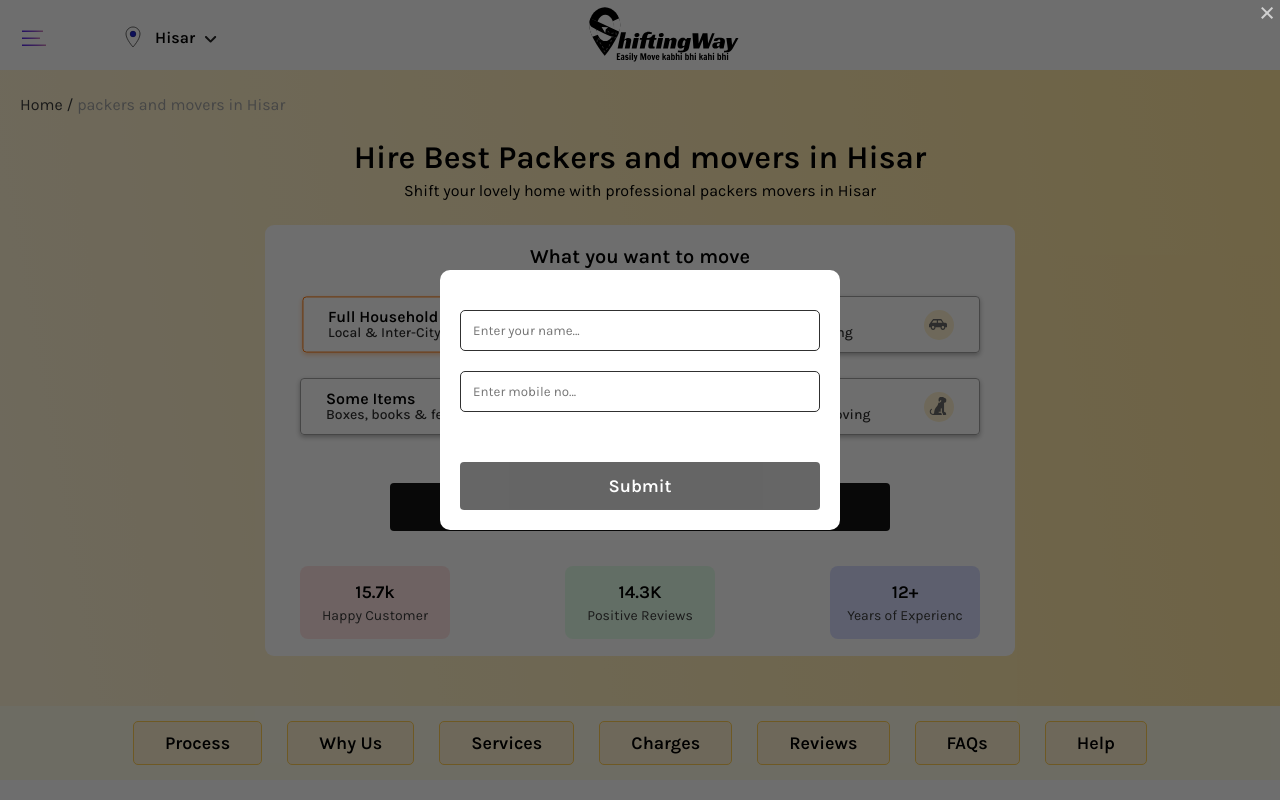
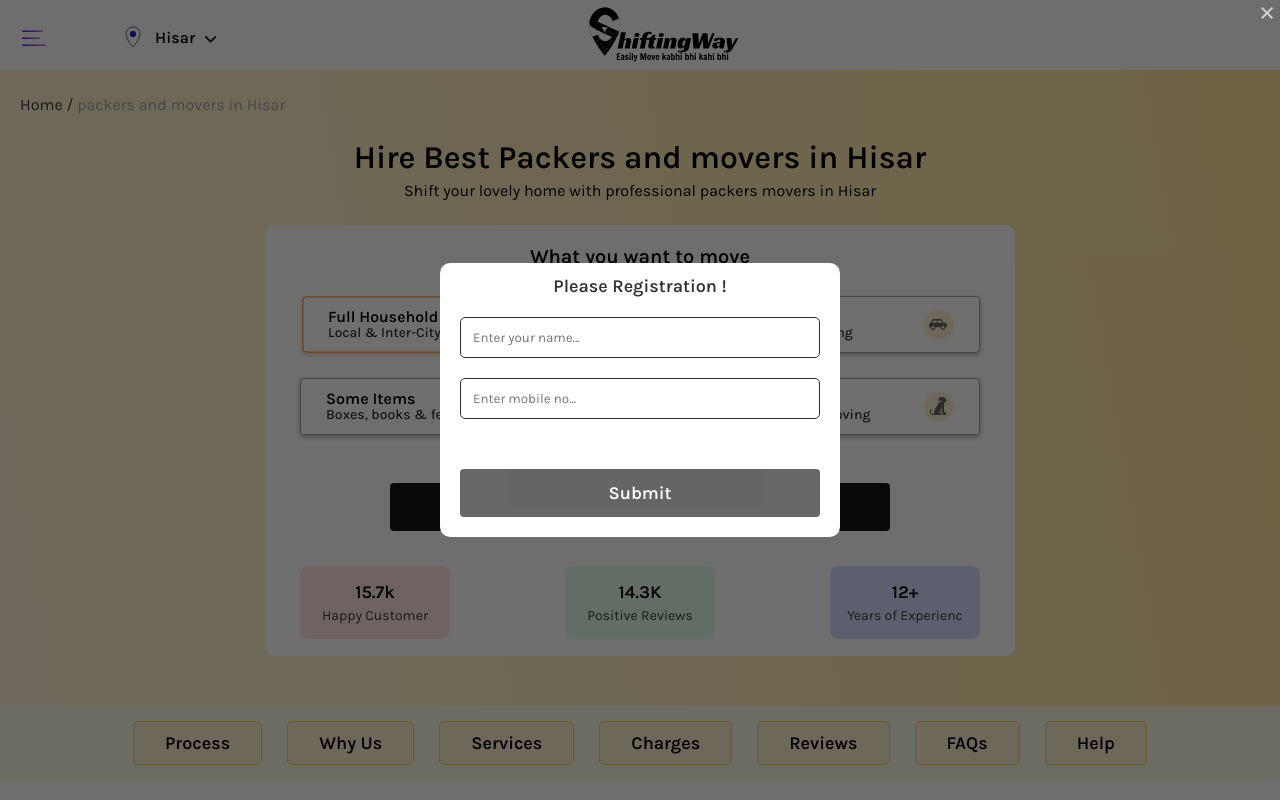
Before and after one commit to DevendersinghRajput/sfting-wy, a PHP site: page /packers-and-movers-in-hisar in a window 1280 px wide. Run offline with PHP 8.4, Linux system fonts and the light colour scheme; some web fonts are replaced.

Commit message:
pop up eddite

```diff
--- a/css/header.css
+++ b/css/header.css
@@ -406,7 +406,7 @@ nav.open ~ .overlay {
     margin: auto;
     background-color: var(--white);
     padding: 50px 10px;
-    border-radius: 10px;
+    border-radius: 20px;
 }
 
 
--- a/include/form-popup.php
+++ b/include/form-popup.php
@@ -26,6 +26,7 @@
 
 <div class="phone_no_send_popup" id="main_form_popup" style="display: none;">
     <form class="phone_no_pop_form" action="include/mail">
+        <div class="pop_no_heading">Please Registration !</div>
         <input type="text" id="name" name="name" placeholder="Enter your name..." autocomplete="off">
         <input required="required" type="number" id="PhoneNumber" name="PhoneNumber" placeholder="Enter mobile no..." pattern="^[6789]\d{9}$" autocomplete="off">
         <button type="submit" class="form-triged-pop-btn">Submit</button>
--- a/include/stactic-meta.php
+++ b/include/stactic-meta.php
@@ -27,7 +27,7 @@
     <link rel="stylesheet" href="https://fonts.googleapis.com/css2?family=Days+One&family=Karla:wght@400;500;600&display=swap">
     <!-- <link rel="stylesheet" href="https://www.google.com/maps/embed?pb=!1m18!1m12!1m3!1d871.4310958956529!2d75.81657892923556!3d29.113817270552207!2m3!1f0!2f0!3f0!3m2!1i1024!2i768!4f13.1!3m3!1m2!1s0x391236ae389911a9%3A0x3f02e948e10f7aeb!2sDevilal%20Colony%2C%20Satrod%20Kalan%2C%20Hisar%2C%20Haryana%20125044!5e0!3m2!1sen!2sin!4v1676303820282!5m2!1sen!2sin" width="100%" height="100%" style="border:0;" allowfullscreen="" loading="lazy" referrerpolicy="no-referrer-when-downgrade"> -->
     <link rel="stylesheet" href="css/base.css?version=0.1.1">
-    <link rel="stylesheet" href="css/header.css?version=0.1.1">
+    <link rel="stylesheet" href="css/header.css?version=0.1.3">
     <link rel="stylesheet" href="css/footer.css?version=0.1.4">
     <link rel="apple-touch-icon" sizes="180x180" type="image/x-icon" href="images/apple-touch-icon.png?versiion=0.0.2">
     <link rel="icon" type="image/png" sizes="32x32" type="image/x-icon" href="images/favicon-32x32.png?versiion=0.0.2">
--- a/packers-and-movers-in-hisar.php
+++ b/packers-and-movers-in-hisar.php
@@ -162,6 +162,14 @@
         /* border-radius: 5px; */
         top: -12px;
         right: -10px;
+    }
+    .pop_no_heading{
+        font-size: 18px;
+        color: #323232;
+        font-weight: 700;
+        line-height: 22px;
+        margin-top: -28px;
+        text-align: center;
     }
     @media (max-width: 600px){
         .phone_no_pop_form{
```
